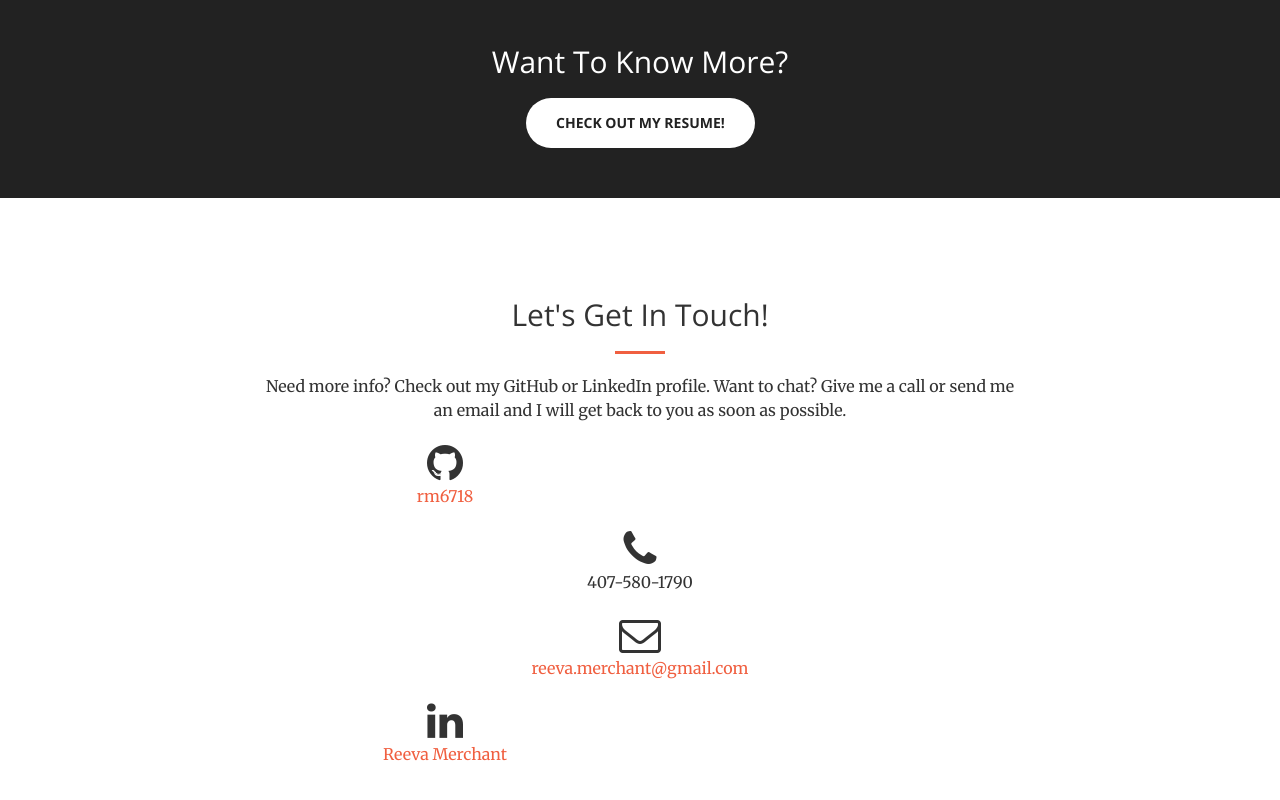
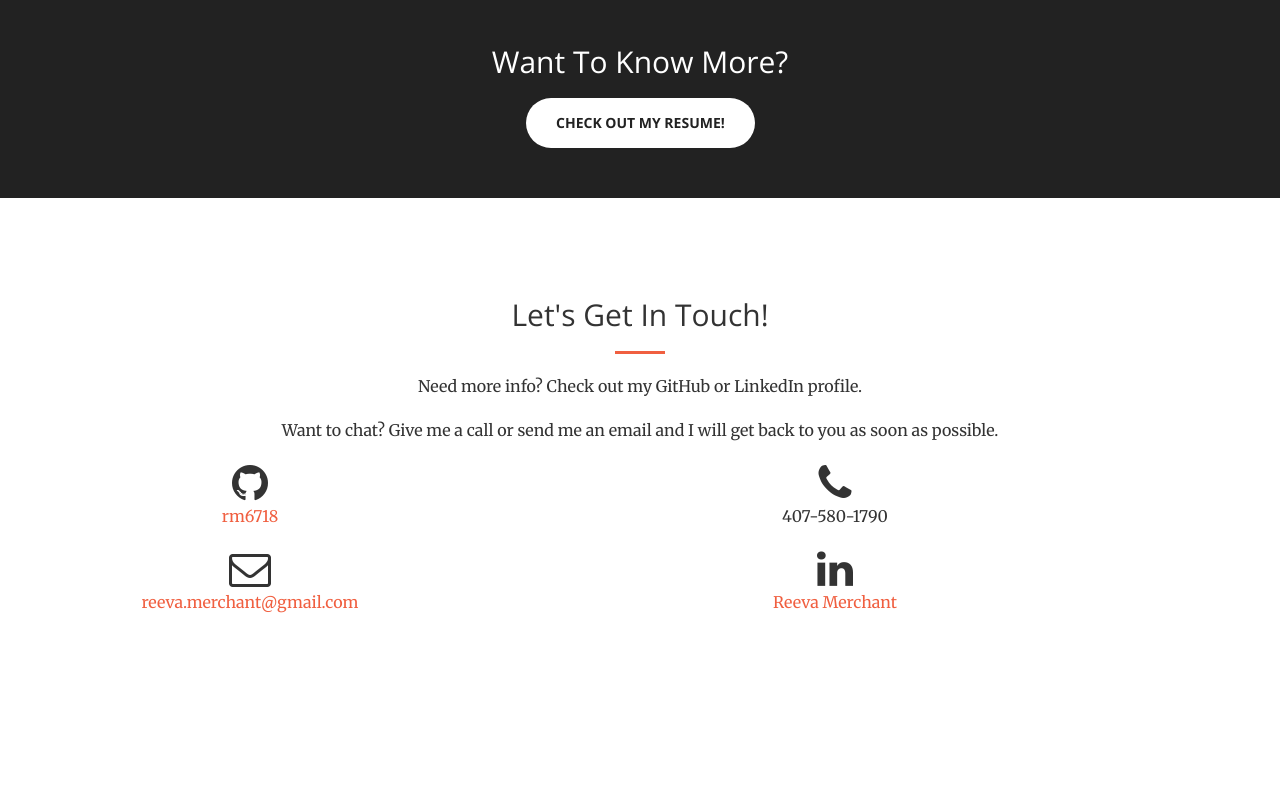
Before and after one commit to rm6718/rm67.18.github.io, a website: page index.html in a window 1280 px wide. Shown: the part 1501-2301 px from the top of the page. After the commit the page ends 2235 px from the top, so only its background shows below. Drawn offline with nearby package versions, Linux system fonts and the light colour scheme.

Commit message:
link attempt

```diff
--- a/index.html
+++ b/index.html
@@ -96,7 +96,7 @@
         <div class="container-fluid">
             <div class="row no-gutter popup-gallery">
                 <div class="col-lg-4 col-sm-6">
-                    <a href="img/portfolio/fullsize/1.jpg" class="portfolio-box">
+                    <a href="https://github.com/rm6718/Wishful" class="portfolio-box">
                         <img src="img/portfolio/thumbnails/1.jpg" class="img-responsive" alt="">
                         <div class="portfolio-box-caption">
                             <div class="portfolio-box-caption-content">
@@ -113,7 +113,7 @@
                         <div class="portfolio-box-caption">
                             <div class="portfolio-box-caption-content">
                                 <div class="project-name">
-                                    Project Name
+                                    Budget Tracker
                                 </div>
                             </div>
                         </div>
@@ -150,18 +150,18 @@
                 <div class="col-lg-8 col-lg-offset-2 text-center">
                     <h2 class="section-heading">Let's Get In Touch!</h2>
                     <hr class="primary">
-                    <p>Need more info? Check out my GitHub or LinkedIn profile.
-                        Want to chat? Give me a call or send me an email and I will get back to you as soon as possible.</p>
+                    <p>Need more info? Check out my GitHub or LinkedIn profile.</p>
+                    <p>Want to chat? Give me a call or send me an email and I will get back to you as soon as possible.</p>
                 </div>
-                <div class="col-lg-4 col-lg-offset-2 text-center">
+                <div class="col-lg-4 text-center">
                     <i class="fa fa-github fa-3x sr-contact"></i>
                     <p><a href="https://github.com/rm6718">rm6718</a></p>
                 </div>
-                <div class="col-lg-4 col-lg-offset-4 text-center">
+                <div class="col-lg-4 col-lg-offset-2 text-center">
                     <i class="fa fa-phone fa-3x sr-contact"></i>
                     <p>407-580-1790</p>
                 </div>
-                <div class="col-lg-4 col-lg-offset-4 text-center">
+                <div class="col-lg-4 text-center">
                     <i class="fa fa-envelope-o fa-3x sr-contact"></i>
                     <p><a href="mailto:your-email@your-domain.com">reeva.merchant@gmail.com</a></p>
                 </div>
```
